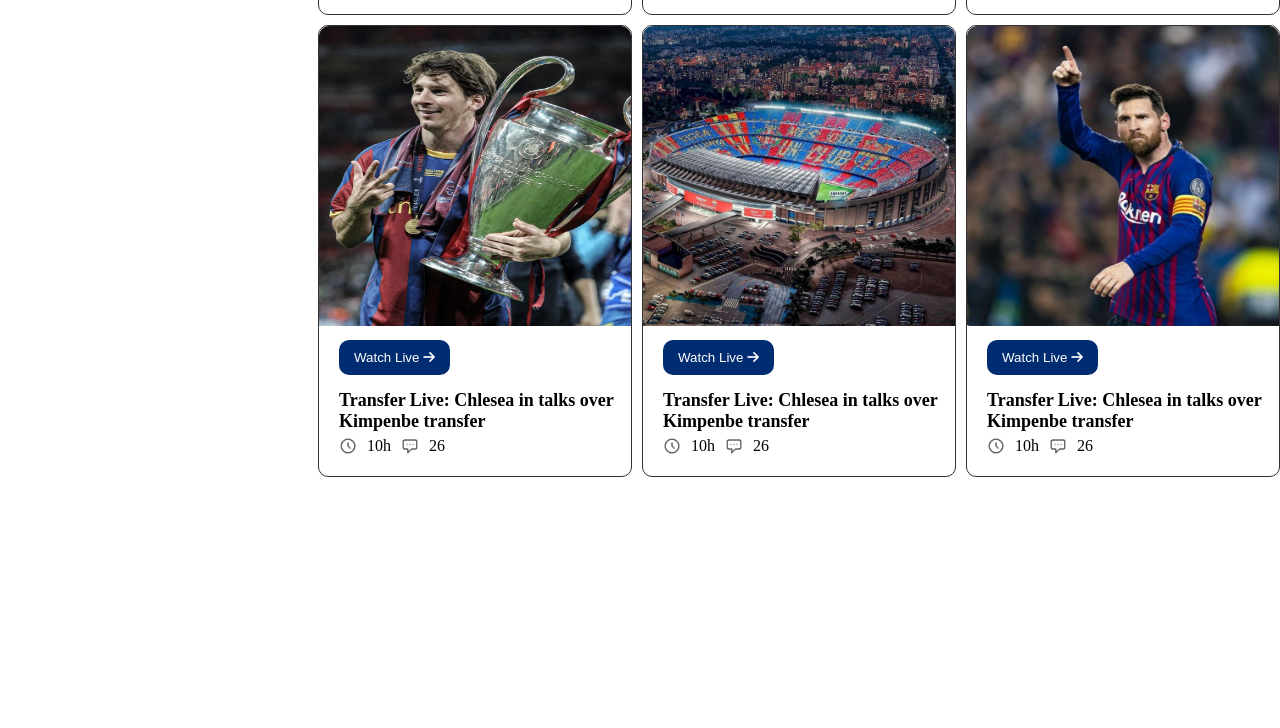
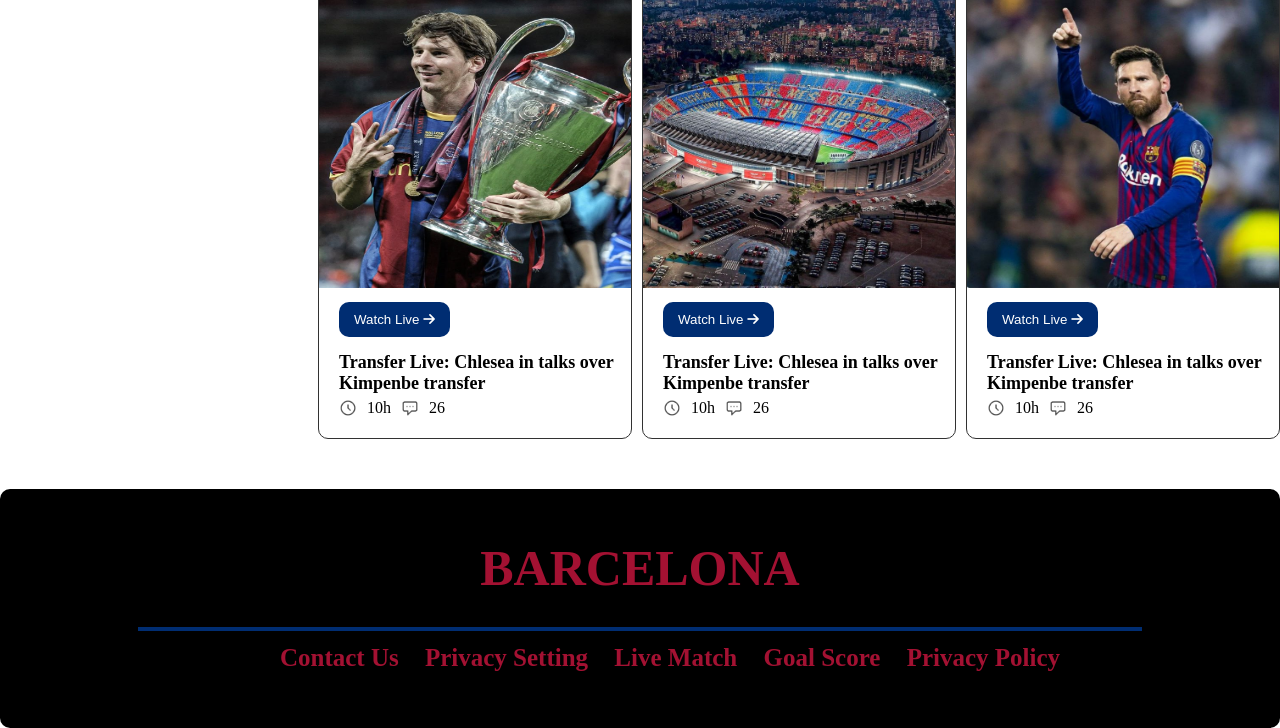
Before and after one commit to rifatmiah92/Barcelona-repo, a plain HTML site: page index.html in a window 1280 px wide. Shown: the part 1754-2482 px from the top of the page. Before the commit the page ends 2231 px from the top, so only its background shows below. Drawn offline with Linux system fonts and the light colour scheme.

Commit message:
add my all code

```diff
--- a/index.html
+++ b/index.html
@@ -14,25 +14,29 @@
     />
   </head>
   <body>
-    <section>
+    <section class="barca-navber">
+      <nav class="barca">
       <div class="logo">
         <img src="./img/barcalogo.jpeg" alt=""><span>BARCELONA</span>
 
       </div>
       <div class="list-items">
-        <ul>
+
+          <ul>
           <li><a href=""></a>Home</li>
           <li><a href=""></a>About</li>
           <li><a href=""></a>Blog</li>
         </ul>
-      </div>
+         </div>
+        </nav>
+
     </section>
     <header class="header">
       <div class="header-info">
         <div class="title-info">
           <h2 class="header-titel">
             The <br />
-            Greatest show <br />
+            Greatest Club <br />
             on the earth
           </h2>
           <p class="header-description">
@@ -221,6 +225,19 @@
         </div>
        </section>
     </main>
-    <footer></footer>
+    <footer>
+      <h1>BARCELONA</h1>
+      <div class="box"></div>
+      <div class="list-items ">
+
+          <ul class="footer">
+          <li><a href=""></a>Contact Us</li>
+          <li><a href=""></a>Privacy Setting</li>
+          <li><a href=""></a>Live Match</li>
+          <li><a href=""></a>Goal Score</li>
+          <li><a href=""></a>Privacy Policy</li>
+        </ul>
+         </div>
+    </footer>
   </body>
 </html>
--- a/style.css
+++ b/style.css
@@ -12,6 +12,25 @@
 }
 .logo img {
   width: 100%;
+}
+.list-items ul li {
+  list-style: none;
+  font-size: 25px;
+  font-weight: 600px;
+  color: #a31132;
+  display: inline-flex;
+  gap: 20px;
+  margin-right: 0px;
+  padding-top: 13px;
+}
+.list-items ul li a {
+  text-decoration: none;
+}
+.barca {
+  display: flex;
+  justify-content: space-between;
+  flex: 1;
+  padding-top: 20px;
 }
 .header {
   background-color: black;
@@ -126,3 +145,24 @@
   gap: 10px;
   margin-top: 55px;
 }
+footer {
+  background-color: black;
+  font-size: 25px;
+  font-weight: bold;
+  color: #a31132;
+  text-align: center;
+  margin-top: 50px;
+  padding: 50px;
+  border-radius: 10px;
+}
+.box {
+  width: 1000px;
+  height: 0px;
+  border: 2px solid #002d72;
+  display: flex;
+  justify-content: center;
+  margin-top: 30px;
+}
+.footer li {
+  color: #a31132;
+}
```
